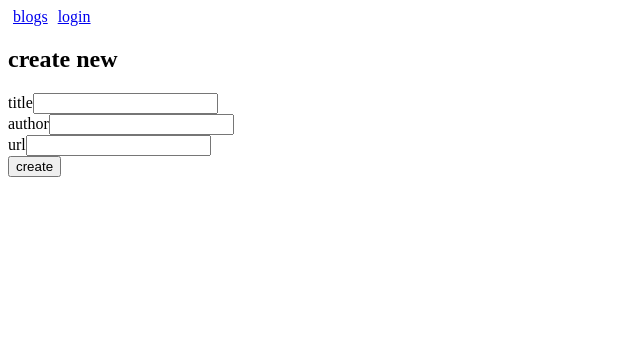
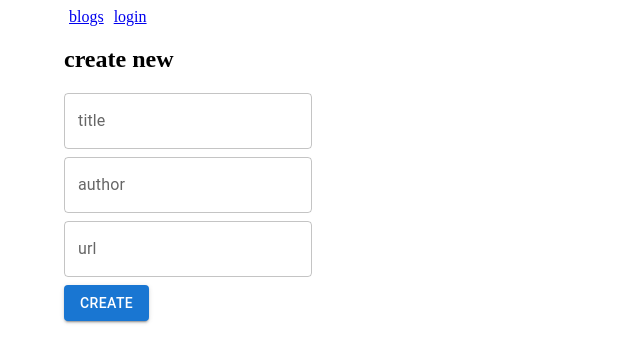
Before and after one commit to taimv2405/full-stack-open, a React (Vite) app in the folder part5/bloglist/frontend/: page /blogs/create in a window 1280 px wide. Shown: the top 362 px of the page, without its empty margins (0-640 px from the left). Built offline with nearby package versions, Linux system fonts and the light colour scheme; no server answers.

Commit message:
[5.29] feat(bloglist): style forms with MUI TextField and Button

```diff
--- a/part5/bloglist/frontend/package.json
+++ b/part5/bloglist/frontend/package.json
@@ -11,6 +11,9 @@
     "test": "vitest run"
   },
   "dependencies": {
+    "@emotion/react": "^11.14.0",
+    "@emotion/styled": "^11.14.1",
+    "@mui/material": "^9.0.1",
     "axios": "^1.9.0",
     "react": "^19.1.0",
     "react-dom": "^19.1.0",
--- a/part5/bloglist/frontend/src/App.jsx
+++ b/part5/bloglist/frontend/src/App.jsx
@@ -7,6 +7,7 @@ import BlogForm from './components/BlogForm';
 import Login from './components/Login';
 import Blogs from './components/Blogs';
 import Blog from './components/Blog';
+import { Container } from '@mui/material';
 
 const App = () => {
   const navigate = useNavigate();
@@ -105,7 +106,7 @@ const App = () => {
   };
 
   return (
-    <>
+    <Container>
       <div>
         <Link style={padding} to="/">
           blogs
@@ -149,7 +150,7 @@ const App = () => {
         />
         <Route path="/login" element={<Login onLogin={handleLogin} />} />
       </Routes>
-    </>
+    </Container>
   );
 };
 
--- a/part5/bloglist/frontend/src/components/BlogForm.jsx
+++ b/part5/bloglist/frontend/src/components/BlogForm.jsx
@@ -1,4 +1,5 @@
 import { useState } from 'react';
+import { TextField, Button, Box } from '@mui/material';
 
 const BlogForm = ({ onCreate }) => {
   const [title, setTitle] = useState('');
@@ -18,39 +19,38 @@ const BlogForm = ({ onCreate }) => {
   return (
     <>
       <h2>create new</h2>
-      <form onSubmit={handleCreateBlog}>
-        <div>
-          <label>
-            title
-            <input
+      <Box
+        component="form"
+        onSubmit={handleCreateBlog}
+        sx={{
+          display: 'flex',
+          flexDirection: 'column',
+          gap: 1,
+          alignItems: 'flex-start',
+        }}
+      >
+        <TextField
+          label="title"
           type="text"
           value={title}
           onChange={({ target }) => setTitle(target.value)}
         />
-          </label>
-        </div>
-        <div>
-          <label>
-            author
-            <input
+        <TextField
+          label="author"
           type="text"
           value={author}
           onChange={({ target }) => setAuthor(target.value)}
         />
-          </label>
-        </div>
-        <div>
-          <label>
-            url
-            <input
+        <TextField
+          label="url"
           type="text"
           value={url}
           onChange={({ target }) => setUrl(target.value)}
         />
-          </label>
-        </div>
-        <button type="submit">create</button>
-      </form>
+        <Button type="submit" variant="contained">
+          create
+        </Button>
+      </Box>
     </>
   );
 };
--- a/part5/bloglist/frontend/src/components/Login.jsx
+++ b/part5/bloglist/frontend/src/components/Login.jsx
@@ -1,4 +1,5 @@
 import { useState } from 'react';
+import { TextField, Button, Box } from '@mui/material';
 
 const Login = ({ onLogin }) => {
   const [username, setUsername] = useState('');
@@ -17,29 +18,32 @@ const Login = ({ onLogin }) => {
     <>
       <h1>login to the application</h1>
 
-      <form onSubmit={handleLogin}>
-        <div>
-          <label>
-            username
-            <input
+      <Box
+        component="form"
+        onSubmit={handleLogin}
+        sx={{
+          display: 'flex',
+          flexDirection: 'column',
+          gap: 1,
+          alignItems: 'flex-start',
+        }}
+      >
+        <TextField
+          label="username"
           type="text"
           value={username}
           onChange={({ target }) => setUsername(target.value)}
         />
-          </label>
-        </div>
-        <div>
-          <label>
-            password
-            <input
+        <TextField
+          label="password"
           type="password"
           value={password}
           onChange={({ target }) => setPassword(target.value)}
         />
-          </label>
-        </div>
-        <button type="submit">login</button>
-      </form>
+        <Button type="submit" variant="contained">
+          login
+        </Button>
+      </Box>
     </>
   );
 };
```
Also changed, not shown: 1 other file (tests, documents, lock files or other folders). Lines whose indentation alone changed are shown as unchanged.
